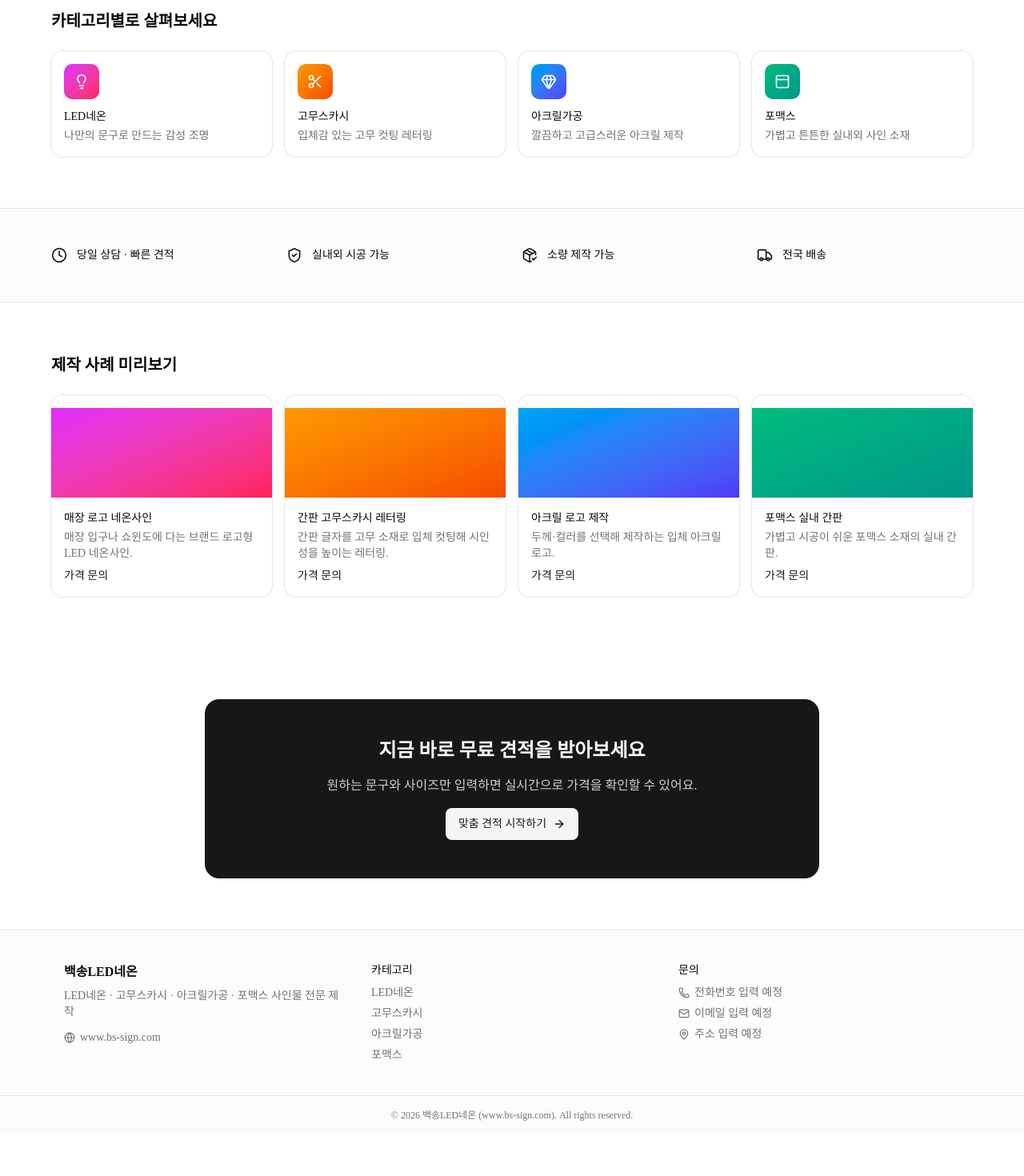
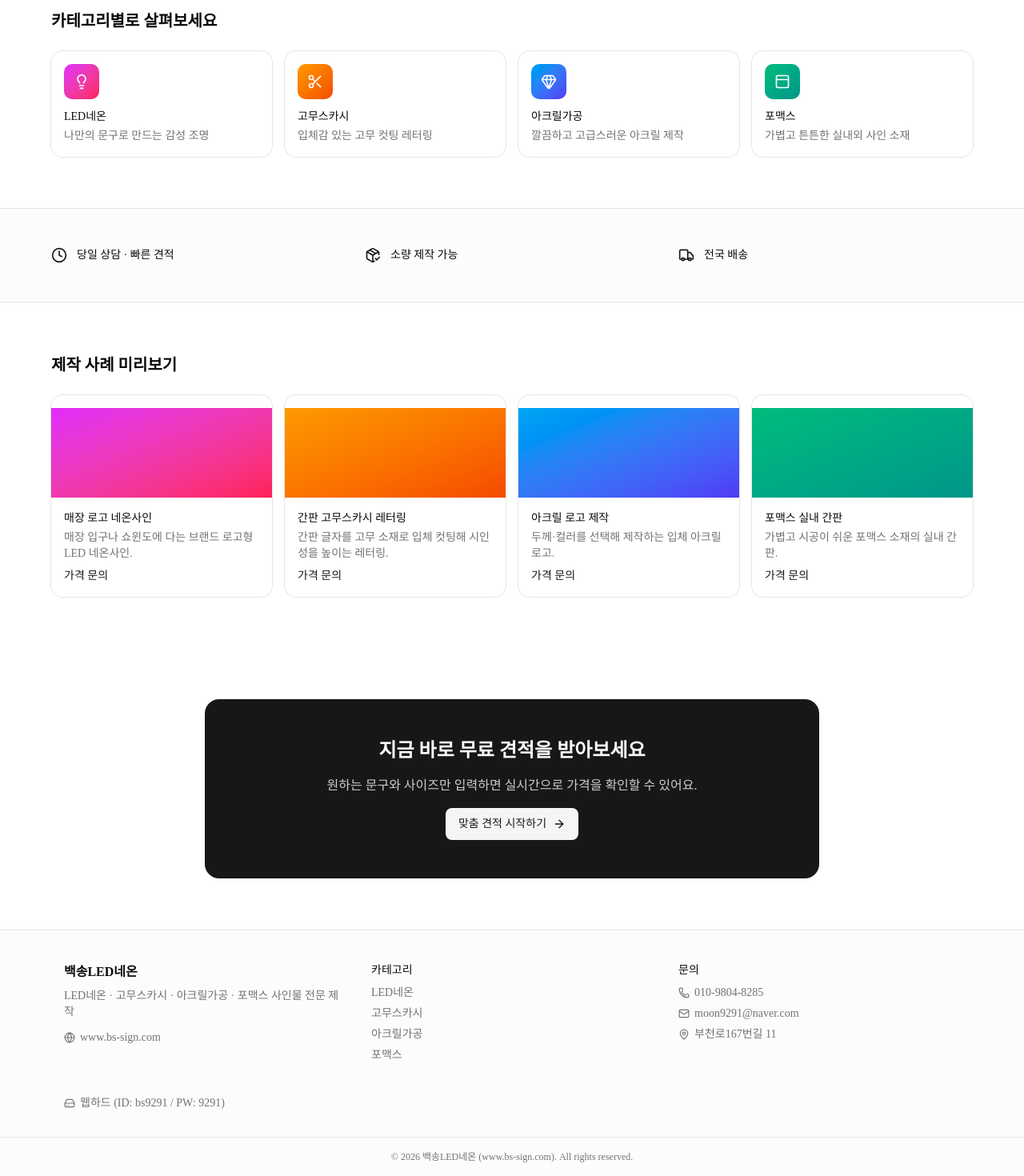
Before and after one commit to shscasi-stack/bs-sign, a Next.js app: page / in a window 1280 px wide. Shown: the part 426-1896 px from the top of the page at 80% size. Before the commit the page ends 1844 px from the top, so only its background shows below. Built offline with nearby package versions, Linux system fonts and the light colour scheme.

Commit message:
Fill in real contact info, drop a trust point, link webhard
Removes the "실내외 시공 가능" trust badge and replaces the footer's
placeholder phone/email/address with real contact details, plus a
link to the LG U+ webhard used for file sharing.

```diff
--- a/src/app/page.tsx
+++ b/src/app/page.tsx
@@ -3,7 +3,6 @@ import {
   ArrowRightIcon,
   ClockIcon,
   PackageCheckIcon,
-  ShieldCheckIcon,
   TruckIcon,
 } from 'lucide-react';
 import { Button } from '@/components/ui/button';
@@ -13,7 +12,6 @@ import { getProductsByCategory } from '@/lib/data/products';
 
 const TRUST_POINTS = [
   { icon: ClockIcon, label: '당일 상담 · 빠른 견적' },
-  { icon: ShieldCheckIcon, label: '실내외 시공 가능' },
   { icon: PackageCheckIcon, label: '소량 제작 가능' },
   { icon: TruckIcon, label: '전국 배송' },
 ];
@@ -77,7 +75,7 @@ export default function Home() {
       </section>
 
       <section className="border-y bg-muted/30 px-4 py-12">
-        <div className="mx-auto grid max-w-6xl gap-6 sm:grid-cols-2 lg:grid-cols-4">
+        <div className="mx-auto grid max-w-6xl gap-6 sm:grid-cols-3">
           {TRUST_POINTS.map((point) => (
             <div key={point.label} className="flex items-center gap-3">
               <point.icon className="size-5 shrink-0 text-primary" />
--- a/src/components/layout/Footer.tsx
+++ b/src/components/layout/Footer.tsx
@@ -1,5 +1,5 @@
 import Link from 'next/link';
-import { GlobeIcon, MailIcon, MapPinIcon, PhoneIcon } from 'lucide-react';
+import { GlobeIcon, HardDriveIcon, MailIcon, MapPinIcon, PhoneIcon } from 'lucide-react';
 import { CATEGORIES } from '@/lib/data/categories';
 
 export function Footer() {
@@ -38,18 +38,34 @@ export function Footer() {
           <ul className="mt-2 flex flex-col gap-1.5 text-sm text-muted-foreground">
             <li className="flex items-center gap-1.5">
               <PhoneIcon className="size-3.5" />
-              <span>전화번호 입력 예정</span>
+              <a href="tel:010-9804-8285" className="hover:text-foreground">
+                010-9804-8285
+              </a>
             </li>
             <li className="flex items-center gap-1.5">
               <MailIcon className="size-3.5" />
-              <span>이메일 입력 예정</span>
+              <a href="mailto:moon9291@naver.com" className="hover:text-foreground">
+                moon9291@naver.com
+              </a>
             </li>
             <li className="flex items-center gap-1.5">
               <MapPinIcon className="size-3.5" />
-              <span>주소 입력 예정</span>
+              <span>부천로167번길 11</span>
             </li>
           </ul>
         </div>
+      </div>
+
+      <div className="mx-auto max-w-6xl px-4 pb-8">
+        <a
+          href="https://only.webhard.co.kr/login"
+          target="_blank"
+          rel="noopener noreferrer"
+          className="flex w-fit items-center gap-1.5 text-sm text-muted-foreground hover:text-foreground"
+        >
+          <HardDriveIcon className="size-3.5" />
+          <span>웹하드 (ID: bs9291 / PW: 9291)</span>
+        </a>
       </div>
 
       <div className="border-t px-4 py-4 text-center text-xs text-muted-foreground">
```
